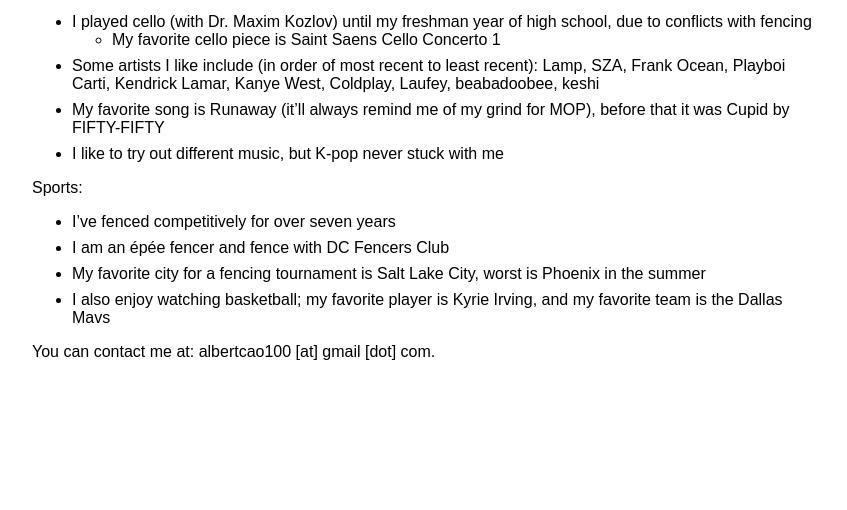
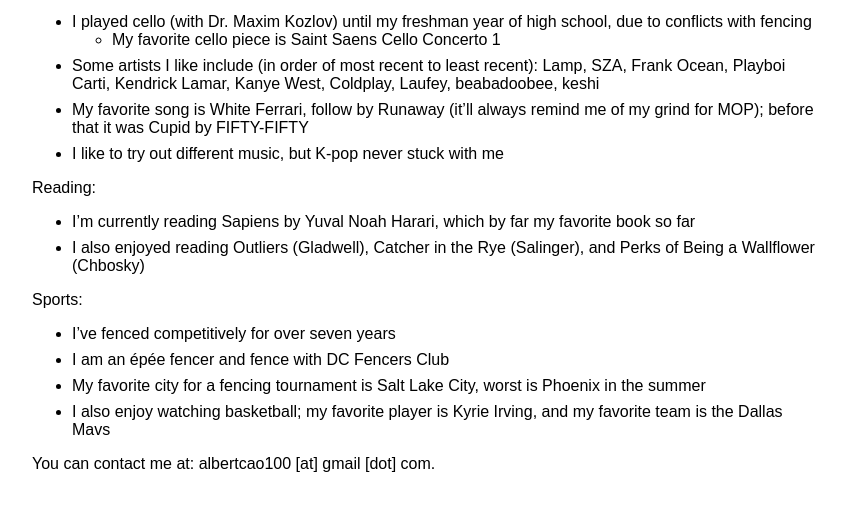
Before and after one commit to abeot/abeot.github.io, a plain HTML site: page build/personal.html in a window 1280 px wide. Shown: the part 140-650 px from the top of the page, without its empty margins (216-1063 px from the left). Drawn offline with Linux system fonts and the light colour scheme.

Commit message:
Update personal.html

```diff
--- a/build/personal.html
+++ b/build/personal.html
@@ -27,10 +27,18 @@
 <li>Some artists I like include (in order of most recent to least
 recent): Lamp, SZA, Frank Ocean, Playboi Carti, Kendrick Lamar, Kanye
 West, Coldplay, Laufey, beabadoobee, keshi</li>
-<li>My favorite song is Runaway (it’ll always remind me of my grind for
-MOP), before that it was Cupid by FIFTY-FIFTY</li>
+<li>My favorite song is White Ferrari, follow by Runaway (it’ll always
+remind me of my grind for MOP); before that it was Cupid by
+FIFTY-FIFTY</li>
 <li>I like to try out different music, but K-pop never stuck with
 me</li>
+</ul>
+<p>Reading:</p>
+<ul>
+<li>I’m currently reading Sapiens by Yuval Noah Harari, which by far my
+favorite book so far</li>
+<li>I also enjoyed reading Outliers (Gladwell), Catcher in the Rye
+(Salinger), and Perks of Being a Wallflower (Chbosky)</li>
 </ul>
 <p>Sports:</p>
 <ul>
```
